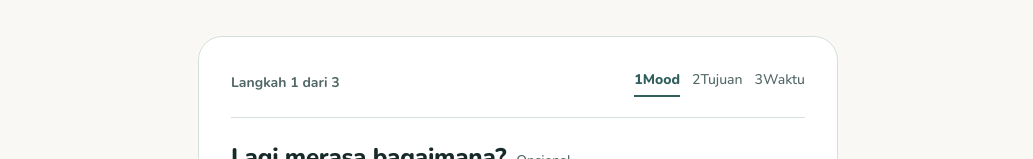
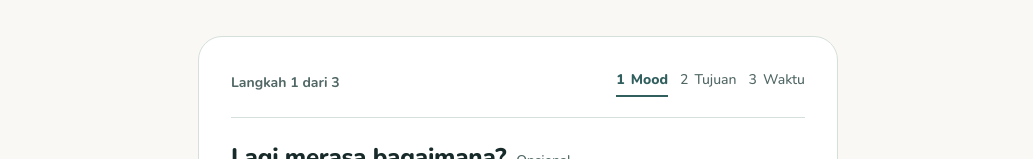
Before and after one commit to Fabverse0/Nudge, a Next.js app: page /app in a window 1280 px wide. Shown: the part 275-434 px from the top of the page, without its empty margins (122-1155 px from the left). Built offline with nearby package versions, Linux system fonts and the light colour scheme.

Commit message:
fix(app): preserve title reflow and step indicator spacing

```diff
--- a/src/components/activity/activity-studio.css
+++ b/src/components/activity/activity-studio.css
@@ -1,6 +1,10 @@
 .app-studio {
   min-height: 100dvh;
   padding-bottom: 16px;
+}
+
+.app-studio :is(h1, h2, h3, p, button, label, summary) {
+  overflow-wrap: anywhere;
 }
 
 .app-studio .app-header {
@@ -120,6 +124,9 @@
 }
 
 .app-studio .selection-progress li {
+  display: flex;
+  align-items: center;
+  gap: 6px;
   padding-bottom: 4px;
   border-bottom: 2px solid transparent;
 }
@@ -136,6 +143,10 @@
 
 .app-studio .selection-step {
   min-width: 0;
+}
+
+.app-studio .selection-step .filter-details {
+  margin-top: 24px;
 }
 
 .app-studio .selection-step:focus {
```
